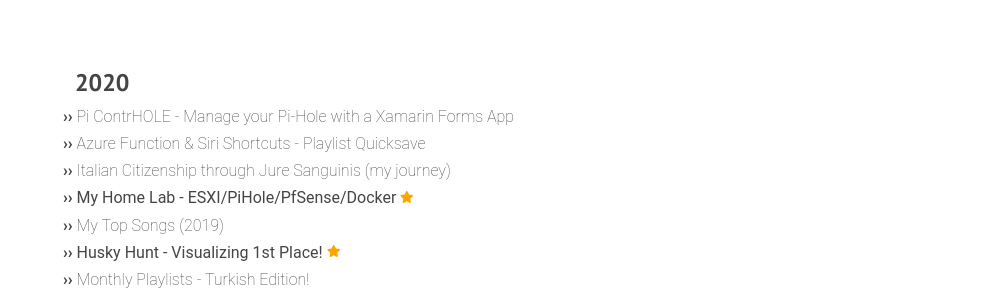
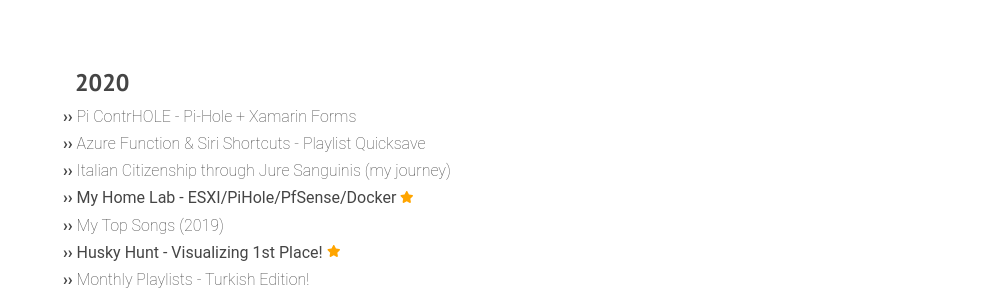
Before and after one commit to diezcami/arctic-fox-theme, a Jekyll site: the page built from index.html, in a window 1280 px wide. Shown: the part 201-501 px from the top of the page, without its empty margins (281-1280 px from the left). Built offline with Jekyll 4.4.1, drawn with Linux system fonts in a browser that asks for light colours; nearby versions of some CDN libraries.

Commit message:
pi contrHOLE rename

```diff
--- a/_posts/2020-04-15-pi-contrHOLE.md
+++ b/_posts/2020-04-15-pi-contrHOLE.md
@@ -1,6 +1,6 @@
 ---
 layout: post
-title: "Pi ContrHOLE - Manage your Pi-Hole with a Xamarin Forms App"
+title: "Pi ContrHOLE -  Pi-Hole + Xamarin Forms"
 date: 2020-04-15
 permalink: pihole
 redirect_to:
```
